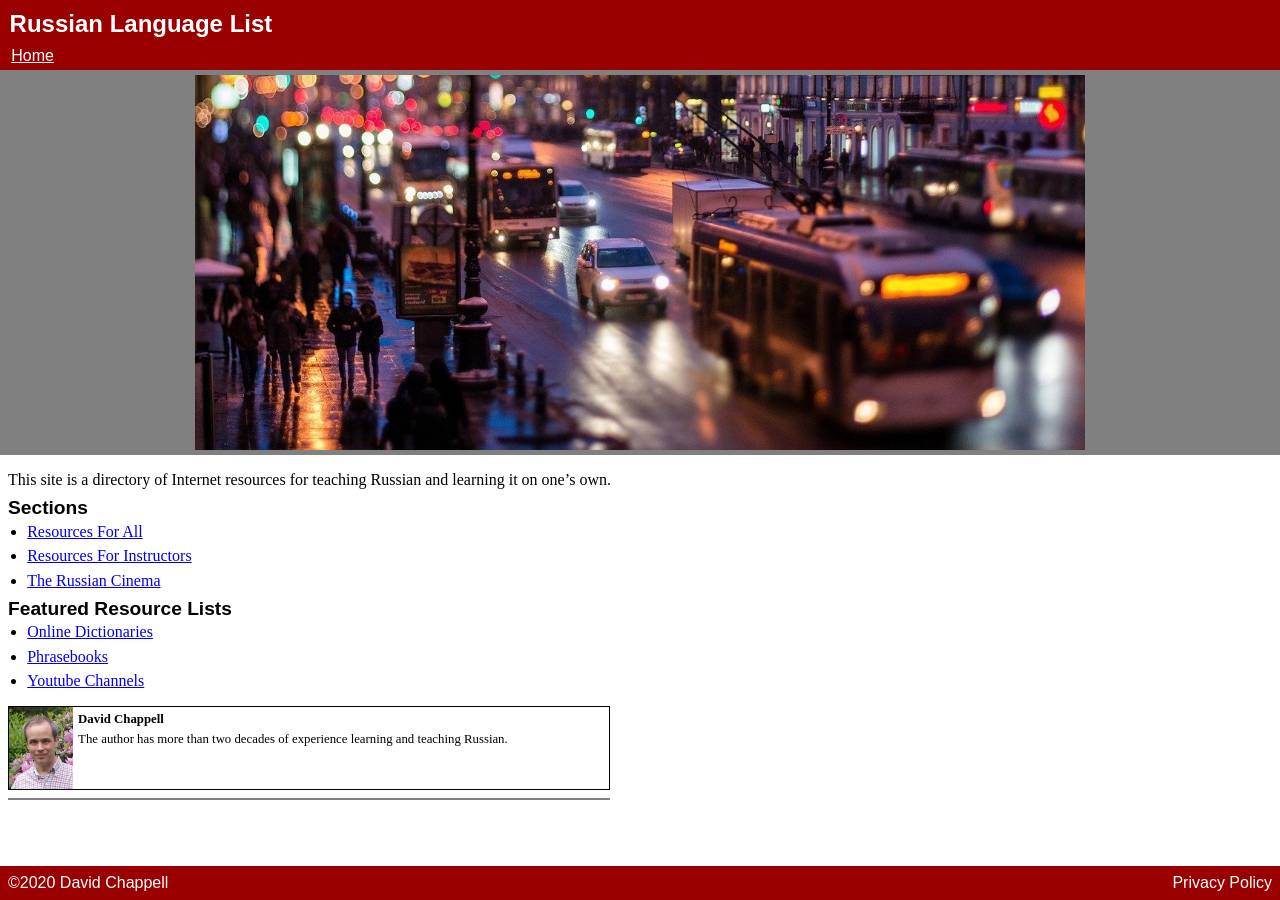
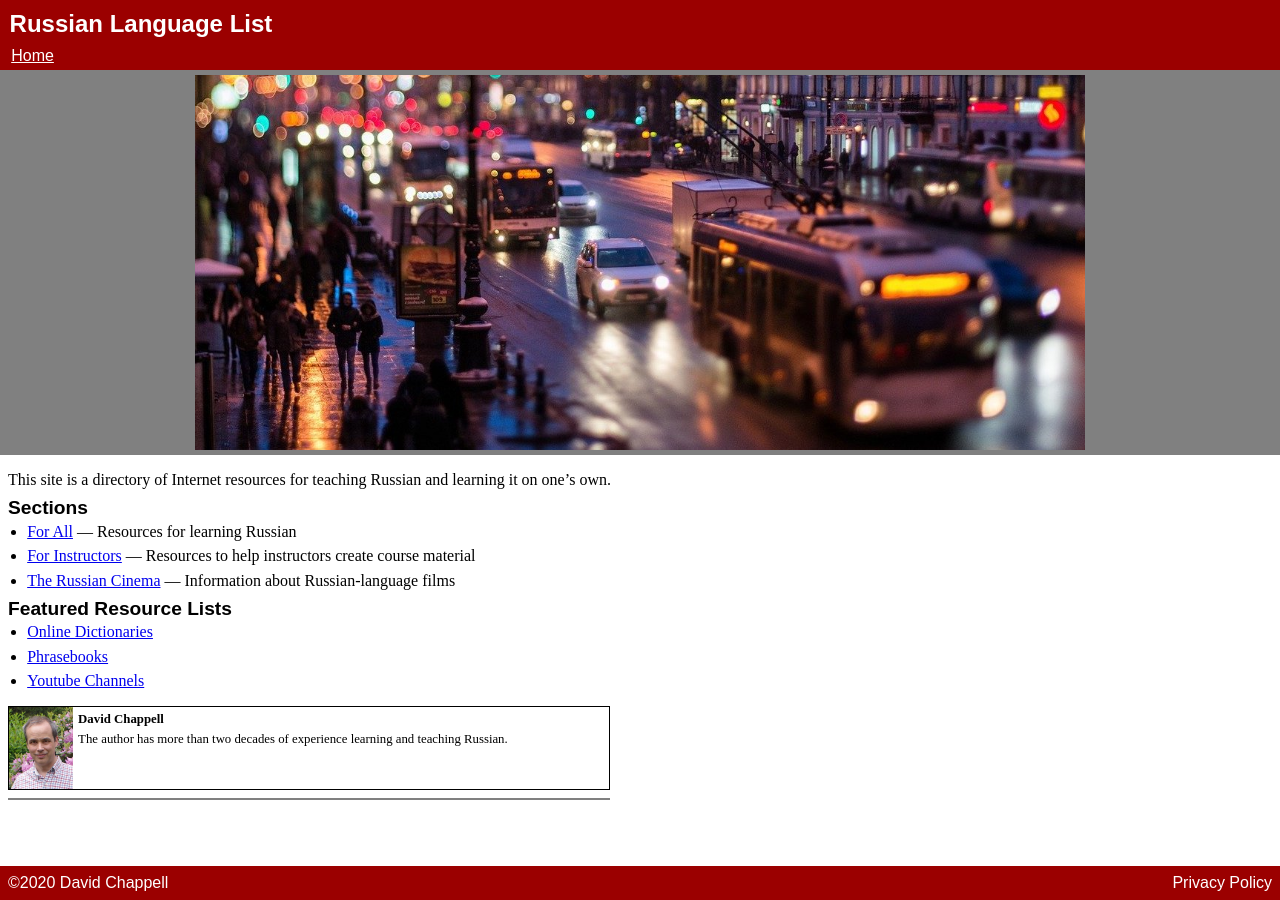
Before and after one commit to david672orford/russian-language-list, a Jekyll site: the page built from index.md, in a window 1280 px wide. Built offline with Jekyll 4.4.1, drawn with Linux system fonts in a browser that asks for light colours; our own code applies the rules of GitHub Pages for plain Markdown files.

```diff
--- a/index.md
+++ b/index.md
@@ -6,9 +6,9 @@
 and learning it on one's own.
 
 ## Sections
-* [Resources For All](for-all/)
-* [Resources For Instructors](for-instructors/)
-* [The Russian Cinema](cinema/)
+* [For All](for-all/) — Resources for learning Russian
+* [For Instructors](for-instructors/) — Resources to help instructors create course material
+* [The Russian Cinema](cinema/) — Information about Russian-language films
 
 ## Featured Resource Lists
 * [Online Dictionaries](for-all/dictionaries)
```
